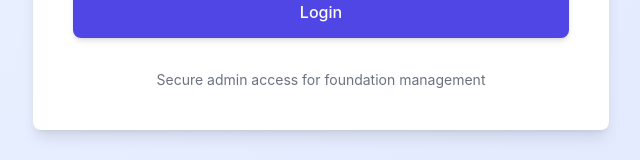
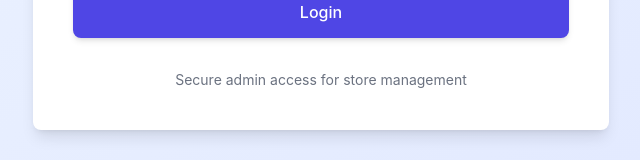
Before and after one commit to sadekur/store-managment, a React (Create React App) app: page / in a window 1280 px wide. Shown: the part 516-676 px from the top of the page, without its empty margins (319-959 px from the left). Built offline with nearby package versions, Linux system fonts and the light colour scheme; no server answers.

Commit message:
update footer text from "foundation management" to "store management" in LoginScreen

```diff
--- a/src/components/LoginScreen.jsx
+++ b/src/components/LoginScreen.jsx
@@ -127,7 +127,7 @@ const LoginScreen = () => {
         {/* Footer - Optional responsive footer */}
         <div className="mt-4 xs:mt-6 sm:mt-8 text-center">
           <p className="text-xs sm:text-sm text-gray-500">
-            Secure admin access for foundation management
+            Secure admin access for store management
           </p>
         </div>
       </div>
```
